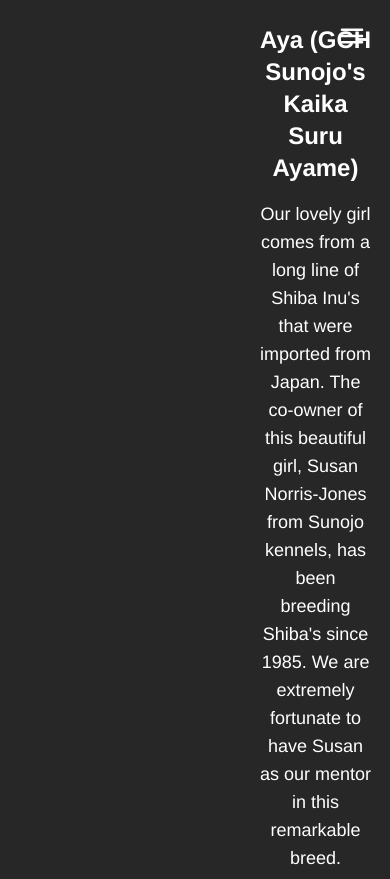
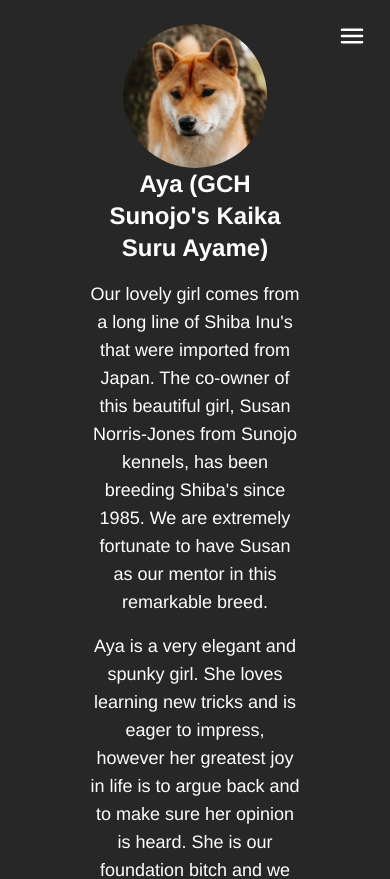
Before and after one commit to adamgrharvey/InazumaShibas, a React (Create React App) app: page /our-shibas in a window 390 px wide. Shown: the top 879 px of the page. Built offline with nearby package versions, Linux system fonts and the light colour scheme.

Commit message:
Fixes responsive placement for aya picture

```diff
--- a/src/routes/Achievements.jsx
+++ b/src/routes/Achievements.jsx
@@ -28,8 +28,8 @@ export default function Achievements(props) {
 
   return (
     <>
-      <div className='w-3/5 flex flex-row mt-6 fadeInPage'>
-        <div className='max-h-max ml-3 mr-3 flex items-center'>
+      <div className='w-3/5 flex flex-row mt-6 pictext fadeInPage'>
+        <div className='max-h-max ml-3 mr-3 flex items-center justify-center'>
           <img className='rounded-full AyaProfile' src={ayaprofile}></img>
         </div>
         <div className="ml-3 mr-3">
--- a/src/routes/Dogs.jsx
+++ b/src/routes/Dogs.jsx
@@ -32,8 +32,8 @@ export default function Dogs(props) {
 
   return (
     <>
-      <div className='w-3/5 flex flex-row mt-6 fadeInPage'>
-        <div className='max-h-max ml-3 mr-3 flex items-center'>
+      <div className='w-3/5 flex flex-row mt-6 pictext fadeInPage'>
+        <div className='max-h-max ml-3 mr-3 flex items-center justify-center'>
           <img className='rounded-full AyaProfile' src={ayaprofile}></img>
         </div>
         <div className="ml-3 mr-3">
```
